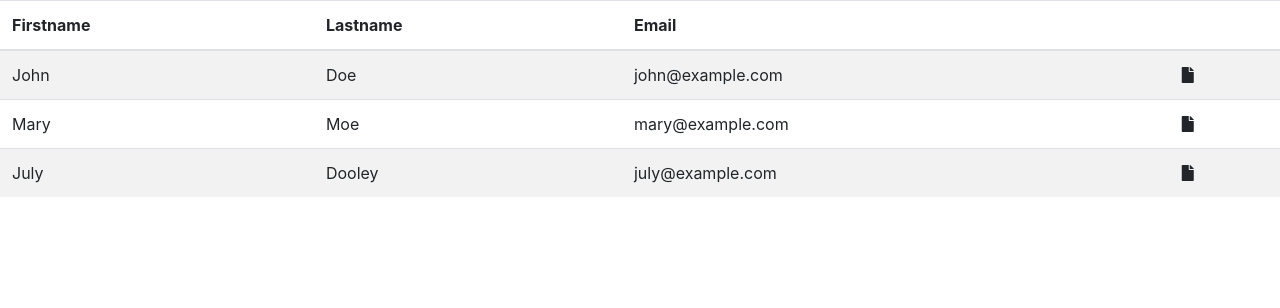
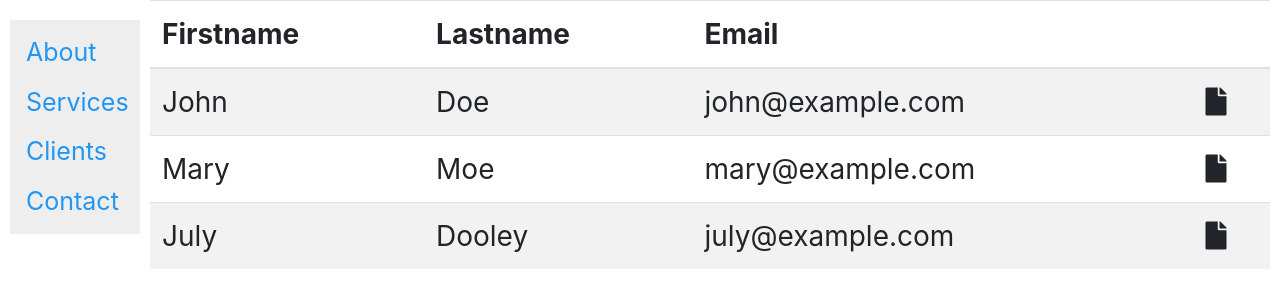
Before and after one commit to rajat333/dashboardApp, a React (Create React App) app: page /dashboard in a window 1280 px wide. Shown: the top 308 px of the page. Built offline with nearby package versions, Linux system fonts and the light colour scheme.

Commit message:
Added changed

```diff
--- /dev/null
+++ b/src/pages/Dashboard.css
@@ -0,0 +1,27 @@
+.sidenav {
+    width: 130px;
+    position: fixed;
+    z-index: 1;
+    top: 20px;
+    left: 10px;
+    background: #eee;
+    overflow-x: hidden;
+    padding: 8px 0;
+  }
+
+  .sidenav a {
+    padding: 6px 8px 6px 16px;
+    text-decoration: none;
+    font-size: 25px;
+    color: #2196F3;
+    display: block;
+  }
+
+  .sidenav a:hover {
+    color: #064579;
+  }
+  .main {
+    margin-left: 140px; /* Same width as the sidebar + left position in px */
+    font-size: 28px; /* Increased text to enable scrolling */
+    padding: 0px 10px;
+  }
--- a/src/pages/Dashboard.js
+++ b/src/pages/Dashboard.js
@@ -1,5 +1,6 @@
 /* eslint-disable jsx-a11y/anchor-is-valid */
 import React, { Component } from 'react';
+import "./Dashboard.css";
 // import { Link } from 'react-router-dom';
 // import { history } from "./history/history";
 
@@ -17,6 +18,14 @@ class Dashboard extends Component {
         console.log("in dasboard render");
         return (
         <div className="FormCenter Dashboard">
+
+        <div class="sidenav">
+  <a href="#about">About</a>
+  <a href="#services">Services</a>
+  <a href="#clients">Clients</a>
+  <a href="#contact">Contact</a>
+</div>
+          <div className="main">
           <table className="table table-striped">
     <thead>
       <tr>
@@ -53,6 +62,8 @@ class Dashboard extends Component {
       </tr>
     </tbody>
   </table>
+
+          </div>
         </div>
         );
     }
```
